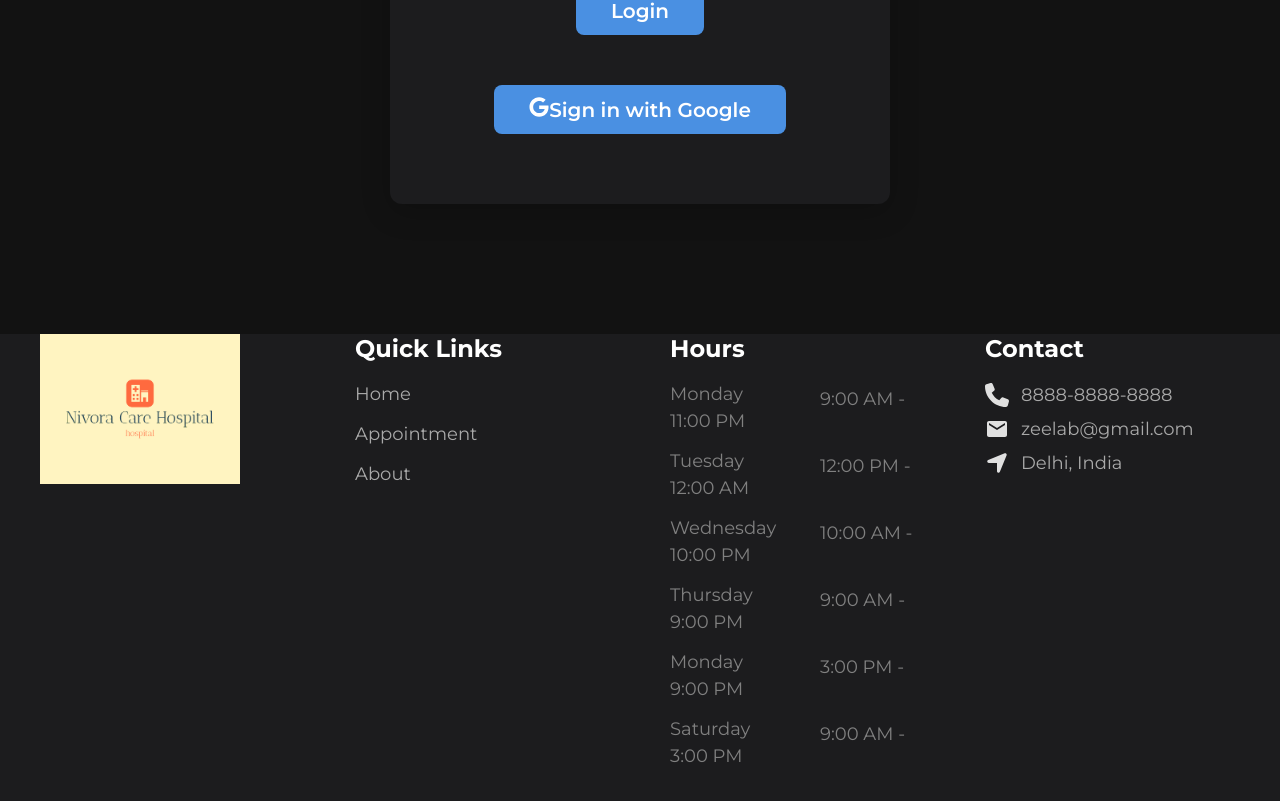
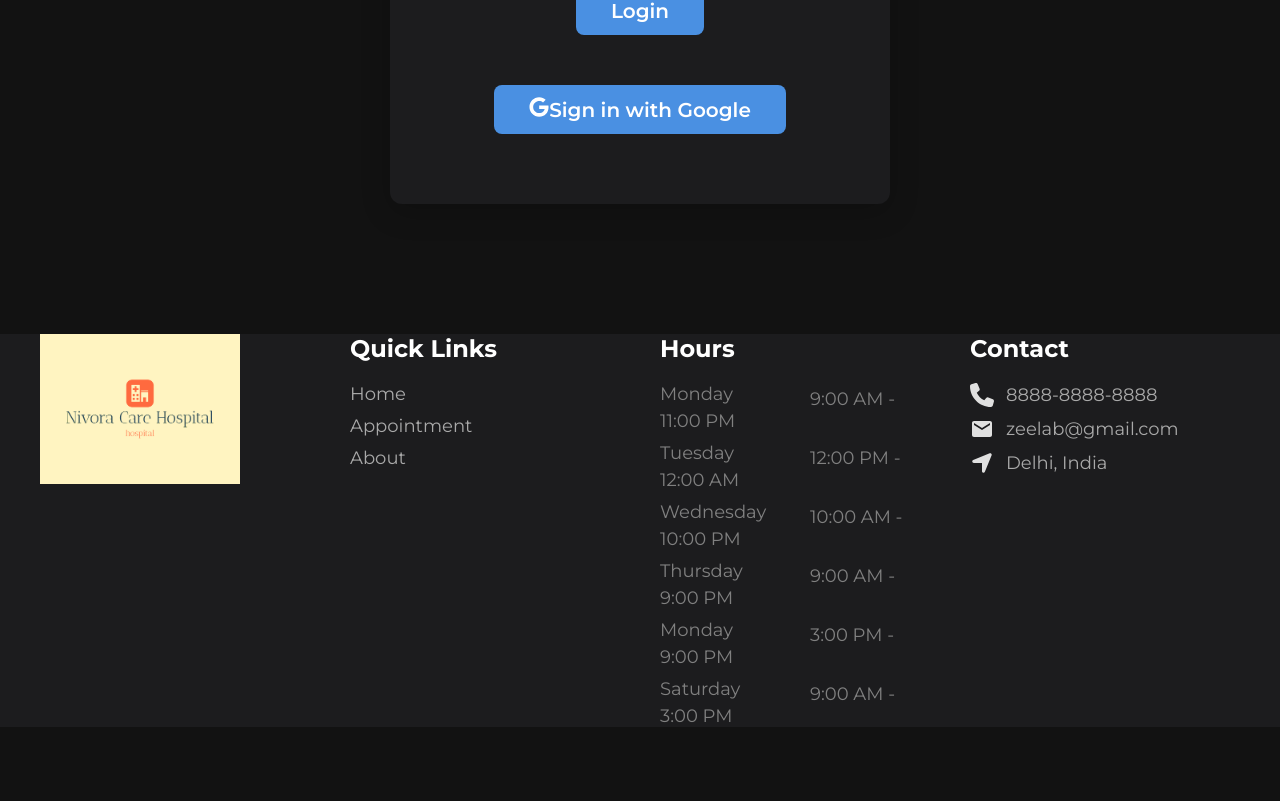
Before and after one commit to hemant5037/hostelmanagement, a React (Vite) app in the folder frontend/: page /login in a window 1280 px wide. Shown: the part 796-1597 px from the top of the page. After the commit the page ends 1523 px from the top, so only its background shows below. Built offline with nearby package versions, Linux system fonts and the light colour scheme.

Commit message:
changes in css

```diff
--- a/frontend/src/App.css
+++ b/frontend/src/App.css
@@ -365,8 +365,7 @@ footer hr {
 footer .content {
   display: grid;
   grid-template-columns: repeat(auto-fit, minmax(220px, 1fr));
-  gap: 60px;
-  padding-bottom: 40px;
+  gap: 40px;
 }
 footer .content div {
   flex: 1;
@@ -382,7 +381,7 @@ footer .content div h4 {
 footer .content div ul {
   display: flex;
   flex-direction: column;
-  gap: 18px;
+  gap: 10px;
 }
 footer .content div ul a {
   color: #a9a9a9;
@@ -399,7 +398,6 @@ footer .content div ul li span:first-child {
   width: 150px;
   display: inline-block;
 }
-
 footer .content div:last-child div {
   display: flex;
   align-items: center;
```
